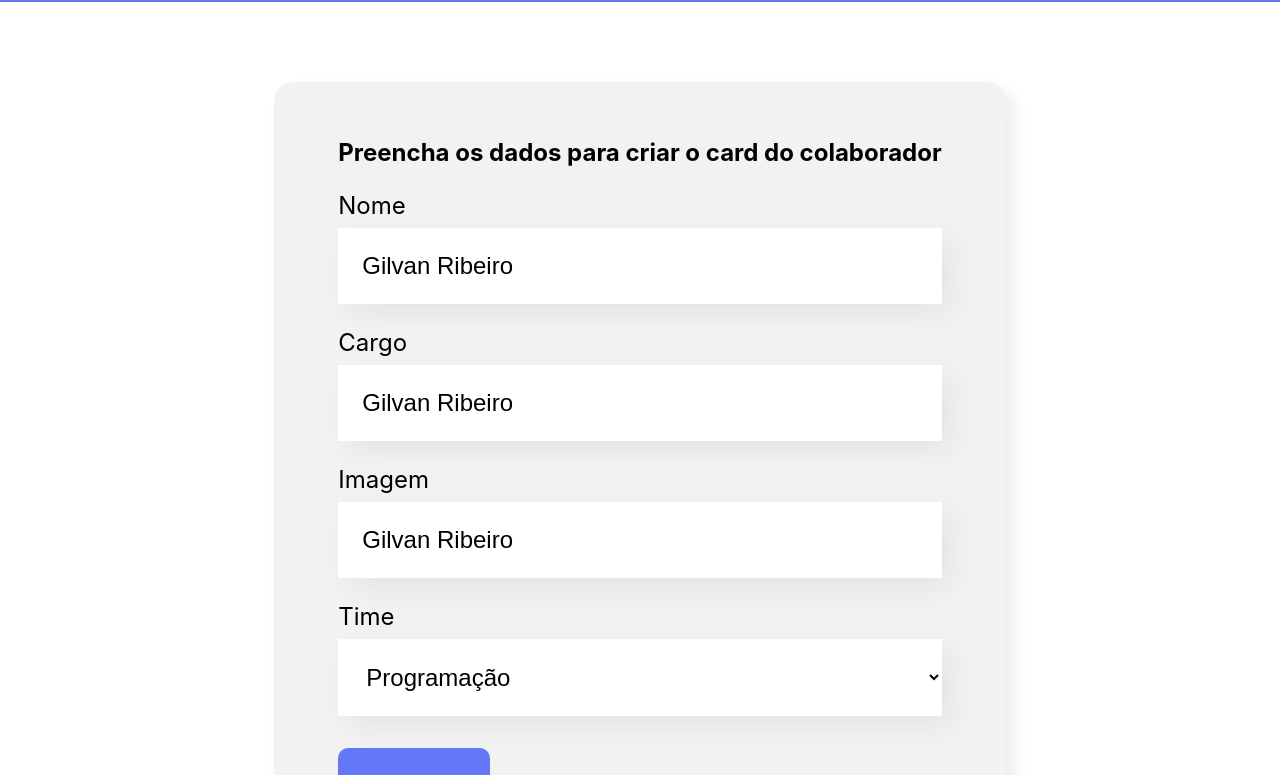
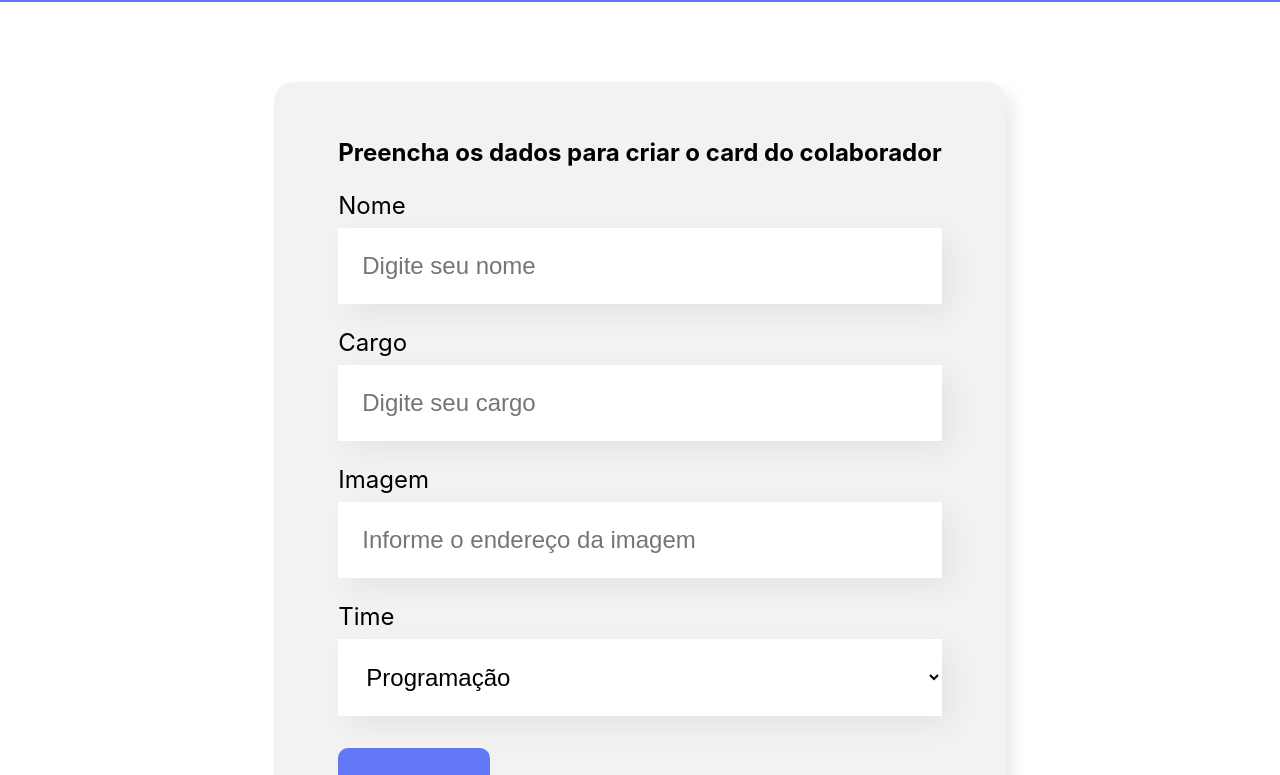
Before and after one commit to grbalmeida/curso-react-desenvolvendo-javascript-alura, a React (Create React App) app in the folder organo/: page / in a window 1280 px wide. Shown: the part 496-1271 px from the top of the page. Built offline with nearby package versions, Linux system fonts and the light colour scheme; the HTML template or start-up script is replaced by a standard one.

Commit message:
Controlando o estado

```diff
--- a/organo/src/componentes/CampoTexto/index.js
+++ b/organo/src/componentes/CampoTexto/index.js
@@ -2,17 +2,14 @@ import './CampoTexto.css';
 
 const CampoTexto = (props) => {
 
-    let valor = 'Gilvan Ribeiro';
-
     const aoDigitado = (evento) => {
-        valor = evento.target.value;
-        console.log({valor});
+        props.aoAlterado(evento.target.value);
     };
 
     return (
         <div className="campo-texto">
             <label>{props.label}</label>
-            <input value={valor} onChange={aoDigitado} required={props.obrigatorio} placeholder={props.placeholder} />
+            <input value={props.valor} onChange={aoDigitado} required={props.obrigatorio} placeholder={props.placeholder} />
         </div>
     )
 }
--- a/organo/src/componentes/Formulario/index.js
+++ b/organo/src/componentes/Formulario/index.js
@@ -1,3 +1,5 @@
+import { useState } from 'react';
+
 import CampoTexto from "../CampoTexto";
 import ListaSuspensa from "../ListaSuspensa";
 import Botao from "../Botao";
@@ -16,19 +18,47 @@ const Formulario = () => {
         'Inovação e Gestão'
     ];
 
+    const [nome, setNome] = useState('');
+    const [cargo, setCargo] = useState('');
+    const [imagem, setImagem] = useState('');
+    const [time, setTime] = useState('');
+
     const aoSalvar = (evento) => {
         evento.preventDefault();
-        console.log('Form foi submetido');
+        console.log('Form foi submetido', {nome, cargo, imagem, time});
     };
 
     return (
         <section className="formulario">
             <form onSubmit={aoSalvar}>
                 <h2>Preencha os dados para criar o card do colaborador</h2>
-                <CampoTexto obrigatorio={true} label="Nome" placeholder="Digite seu nome" />
-                <CampoTexto obrigatorio={true} label="Cargo" placeholder="Digite seu cargo" />
-                <CampoTexto label="Imagem" placeholder="Informe o endereço da imagem" />
-                <ListaSuspensa obrigatorio={true} label="Time" itens={times} />
+                <CampoTexto
+                    obrigatorio={true}
+                    label="Nome"
+                    placeholder="Digite seu nome"
+                    valor={nome}
+                    aoAlterado={setNome}
+                />
+                <CampoTexto
+                    obrigatorio={true}
+                    label="Cargo"
+                    placeholder="Digite seu cargo"
+                    valor={cargo}
+                    aoAlterado={setCargo}
+                />
+                <CampoTexto
+                    label="Imagem"
+                    placeholder="Informe o endereço da imagem"
+                    valor={imagem}
+                    aoAlterado={setImagem}
+                />
+                <ListaSuspensa
+                    obrigatorio={true}
+                    label="Time"
+                    itens={times}
+                    valor={time}
+                    aoAlterado={setTime}
+                />
                 <Botao>
                     Criar Card
                 </Botao>
--- a/organo/src/componentes/ListaSuspensa/index.js
+++ b/organo/src/componentes/ListaSuspensa/index.js
@@ -1,11 +1,10 @@
 import './ListaSuspensa.css';
 
 const ListaSuspensa = (props) => {
-    console.log(props.itens);
     return (
         <div className="lista-suspensa">
             <label>{props.label}</label>
-            <select required={props.obrigatorio}>
+            <select onChange={evento => props.aoAlterado(evento.target.value)} required={props.obrigatorio} value={props.valor}>
                 {props.itens.map(item => {
                     return <option key={item}>{item}</option>
                 })}
```
